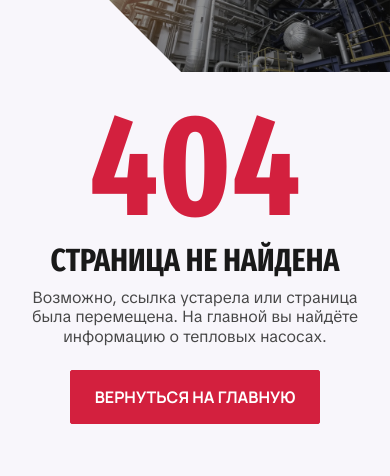
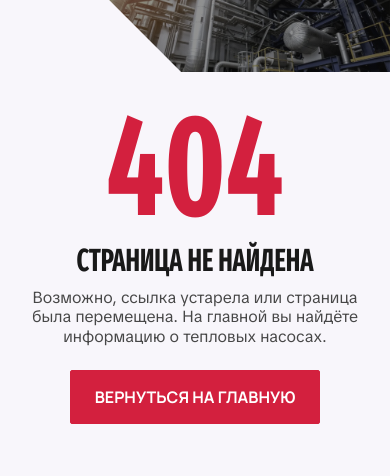
Before and after one commit to mank000/heat-empire, a Django app: template templates/404.html in a window 390 px wide. Shown: the part 71-547 px from the top of the page. Run offline with Django 5.2, Linux system fonts and the light colour scheme; the template is opened without the code that fills it: values that come from a table or form of the project are taken from there, others are empty; data comes from the database, SQL or seed files in the repository.

Commit message:
fix/not-found-page: уточнить пропорции заголовка по макету

```diff
--- a/static/css/not-found.css
+++ b/static/css/not-found.css
@@ -36,11 +36,13 @@
 .not-found__code {
     color: var(--accent);
     font: 700 192px/.9 var(--heading-font);
+    transform: scaleX(.84);
 }
 
 .not-found h1 {
     margin-top: 12px;
     font-size: 56px;
+    transform: scaleX(.86);
 }
 
 .not-found__message {
@@ -70,7 +72,8 @@
     }
 
     .not-found h1 {
-        font-size: 44px;
+        font-size: 38px;
+        transform: scaleX(.82);
     }
 }
 
```
